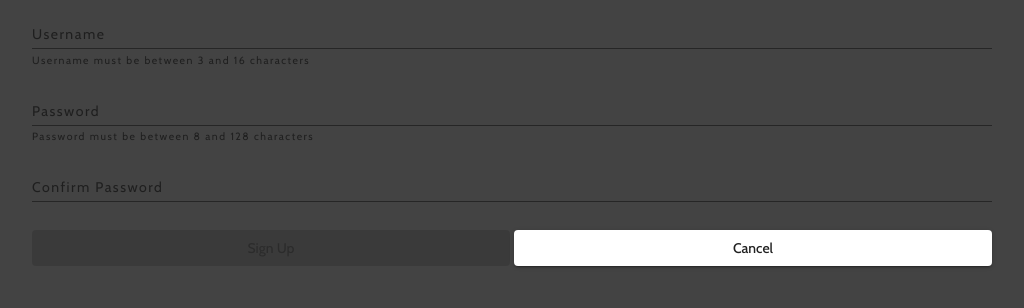
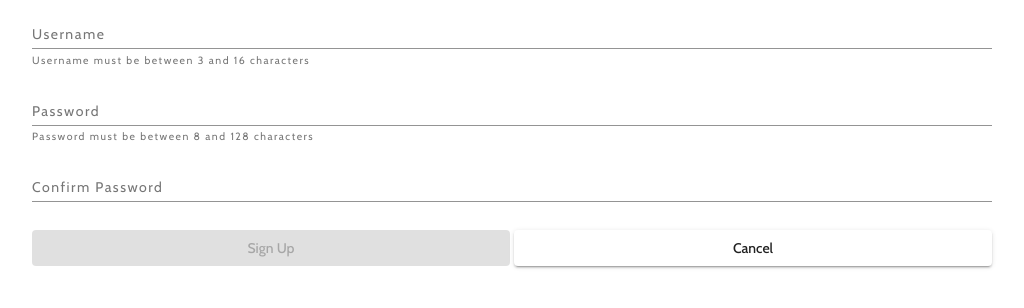
Before and after one commit to mikejunt/parkreviews, an Angular app: page /signup in a window 1280 px wide. Shown: the top 308 px of the page, without its empty margins (128-1152 px from the left). Built offline with nearby package versions, Linux system fonts and the light colour scheme.

Commit message:
login complete

```diff
--- a/src/app/login/login.component.html
+++ b/src/app/login/login.component.html
@@ -11,7 +11,7 @@
         <mat-form-field class="input">
             <input matInput formControlName="password" [type]= "hide ? 'password' : 'text'" name = "password" placeholder = "Password">
             <button mat-icon-button matSuffix (click)="hide = !hide" [attr.aria-label] = "'Hide password'" [attr.aria-pressed] = "hide">
-                <mat-icon>{{hide ? 'visibility_off' : 'visibility'}}</mat-icon>
+                <!-- <mat-icon>{{hide ? 'visibility_off' : 'visibility'}}</mat-icon> -->
             </button>
                 <mat-error *ngIf="loginForm.controls.password.errors && (loginForm.controls.password.dirty || loginForm.controls.password.touched)">
                     Password must be 8 and 128 characters
--- a/src/app/signup/signup.component.scss
+++ b/src/app/signup/signup.component.scss
@@ -1,5 +1,5 @@
 body {
-    background-color: #434343;
+    background-color: white;
 }
 img {
     display: block;
```
